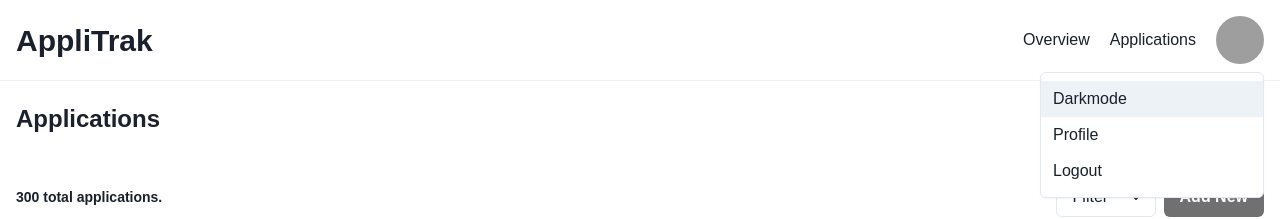
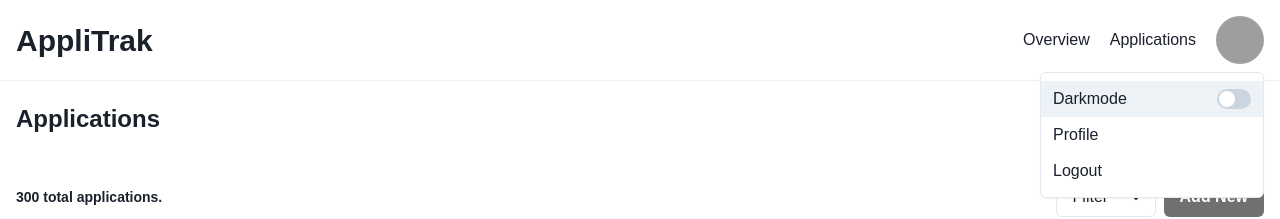
Before and after one commit to raffyamoguis/applitrack, a React (Vite) app: page /applications in a window 1280 px wide. Both pictures are taken after a click on the button 1240 px from the left and 40 px from the top of the page. Shown: the top 219 px of the page. Built offline with nearby package versions, Linux system fonts and the light colour scheme; grey boxes are pictures that could not be loaded; a web font is replaced by a local one.

Commit message:
updated darkmode switch

```diff
--- a/src/components/header/Header.tsx
+++ b/src/components/header/Header.tsx
@@ -1,10 +1,13 @@
 import React from "react";
-import { useLocation } from "react-router-dom";
+import { useLocation, Link as ReactLink } from "react-router-dom";
 import {
   Flex,
   Spacer,
   Divider,
   HStack,
+  Switch,
+  FormControl,
+  FormLabel,
   Avatar,
   Text,
   Menu,
@@ -57,7 +60,7 @@ const Header: React.FC = () => {
             <HeaderLink title="Overview" to="/" />
             <HeaderLink title="Applications" to="applications" />
 
-            <Menu>
+            <Menu closeOnSelect={false}>
               <MenuButton>
                 <Avatar
                   size={`${isSmallerDevice ? "sm" : "md"}`}
@@ -66,10 +69,28 @@ const Header: React.FC = () => {
                 />
               </MenuButton>
               <MenuList>
-                <MenuItem onClick={toggleColorMode}>
-                  {colorMode === "light" ? "Darkmode" : "Lightmode"}
+                <MenuItem>
+                  <FormControl display="flex" alignItems="center">
+                    <FormLabel
+                      htmlFor="darkmode-switch"
+                      mb="0"
+                      flex="1"
+                      pr="4"
+                      fontWeight={500}
+                    >
+                      Darkmode
+                    </FormLabel>
+                    <Switch
+                      id="darkmode-switch"
+                      colorScheme="nigga"
+                      isChecked={colorMode === "dark"}
+                      onChange={toggleColorMode}
+                    />
+                  </FormControl>
                 </MenuItem>
-                <MenuItem>Profile</MenuItem>
+                <MenuItem as={ReactLink} to="/profile">
+                  Profile
+                </MenuItem>
                 <MenuItem>Logout</MenuItem>
               </MenuList>
             </Menu>
```
